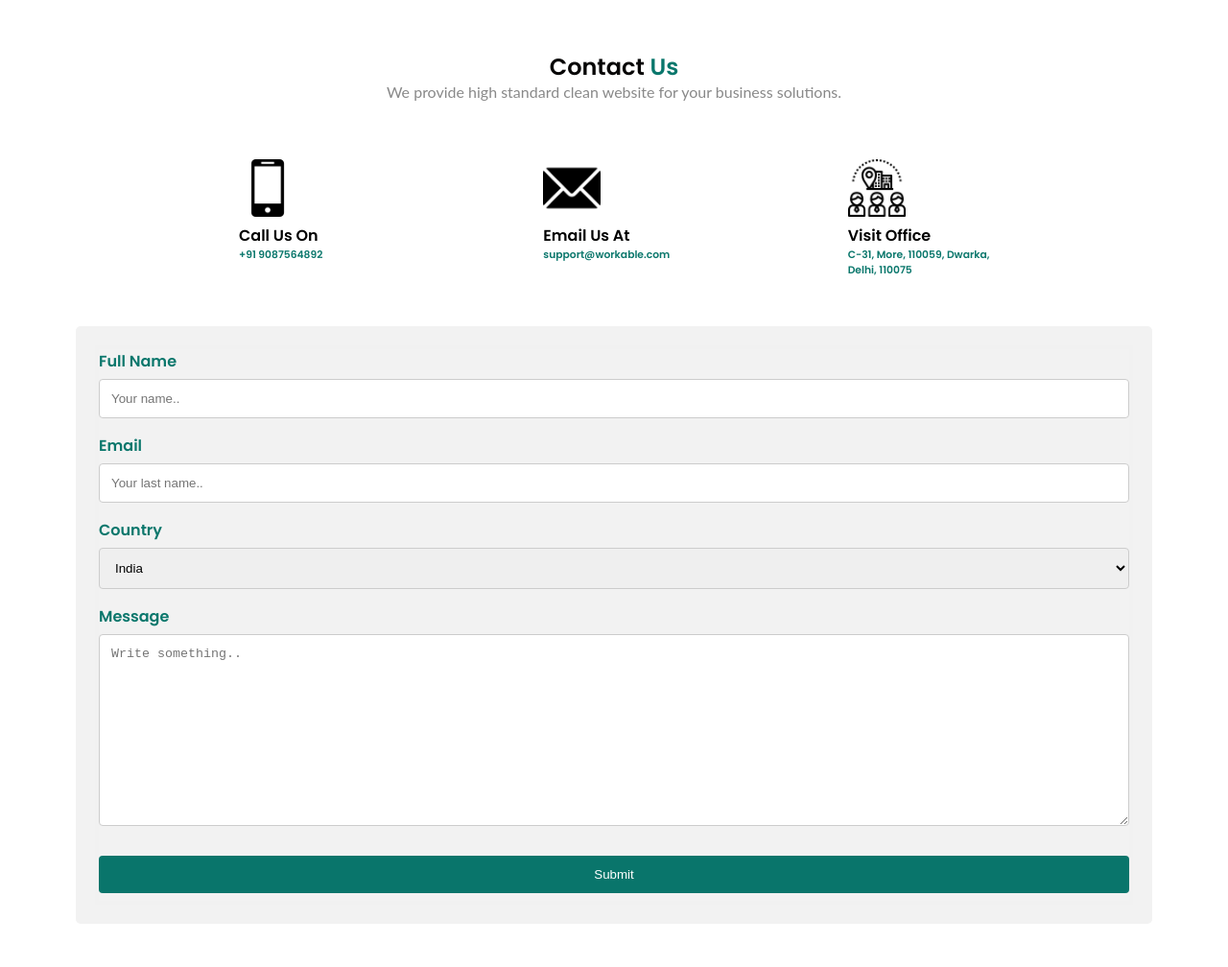
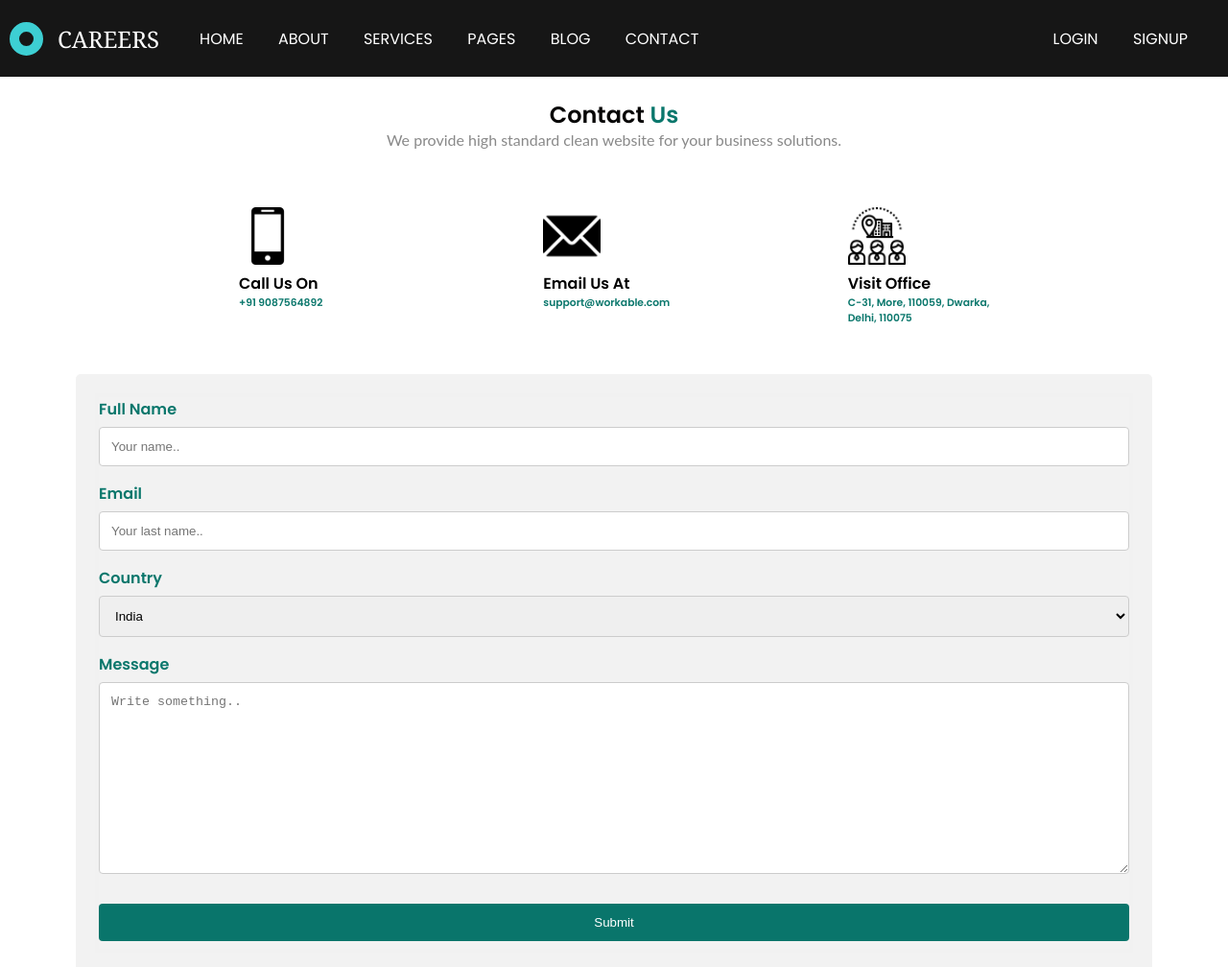
Before and after one commit to Mayappa123/businessWebsite, a website: page contact.html in a window 1280 px wide. Shown: the top 1008 px of the page at 96% size. Drawn offline with Linux system fonts and the light colour scheme.

Commit message:
added navbar for contact page

```diff
--- a/contact.html
+++ b/contact.html
@@ -12,17 +12,35 @@
       href="https://fonts.googleapis.com/css2?family=Poppins:wght@400;600&display=swap"
       rel="stylesheet"
     />
-
     <link
       rel="stylesheet"
       href="https://cdnjs.cloudflare.com/ajax/libs/font-awesome/4.7.0/css/font-awesome.min.css"
     />
-
     <title>ContactUs</title>
   </head>
 
   <body>
-    <section class="contact">
+    <header>
+     <nav id="main-nav" class="">
+        <div class="left flex items-center">
+          <div class="Companylogo"></div>
+          <a href="" class="Companyname">CAREERS</a>
+          <div class="navLink">
+            <a href="#">Home</a>
+            <a href="#">About</a>
+            <a href="#">Services</a>
+            <a href="#">Pages</a>
+            <a href="#">Blog</a>
+            <a href="contact.html">Contact</a>
+          </div>
+          <div class="user">
+            <a href="">Login</a>
+            <a href="">SignUp</a>
+          </div>
+        </div>
+      </nav>
+    </header>
+    <section class="contact" style="margin-top: 50px;">
       <div class="container">
         <h1 class="section-heading">Contact <span>Us</span></h1>
         <p class="section-heading" style="padding-bottom: 50px">
```
